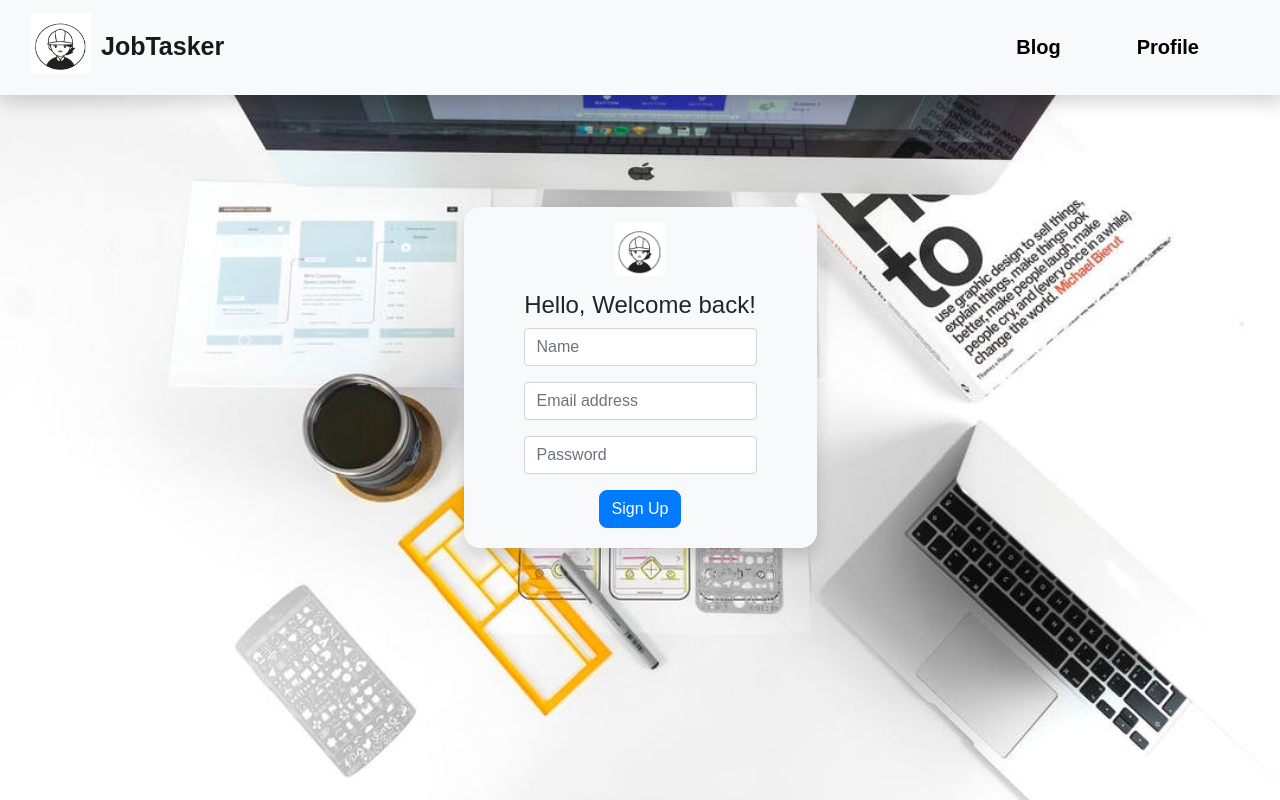
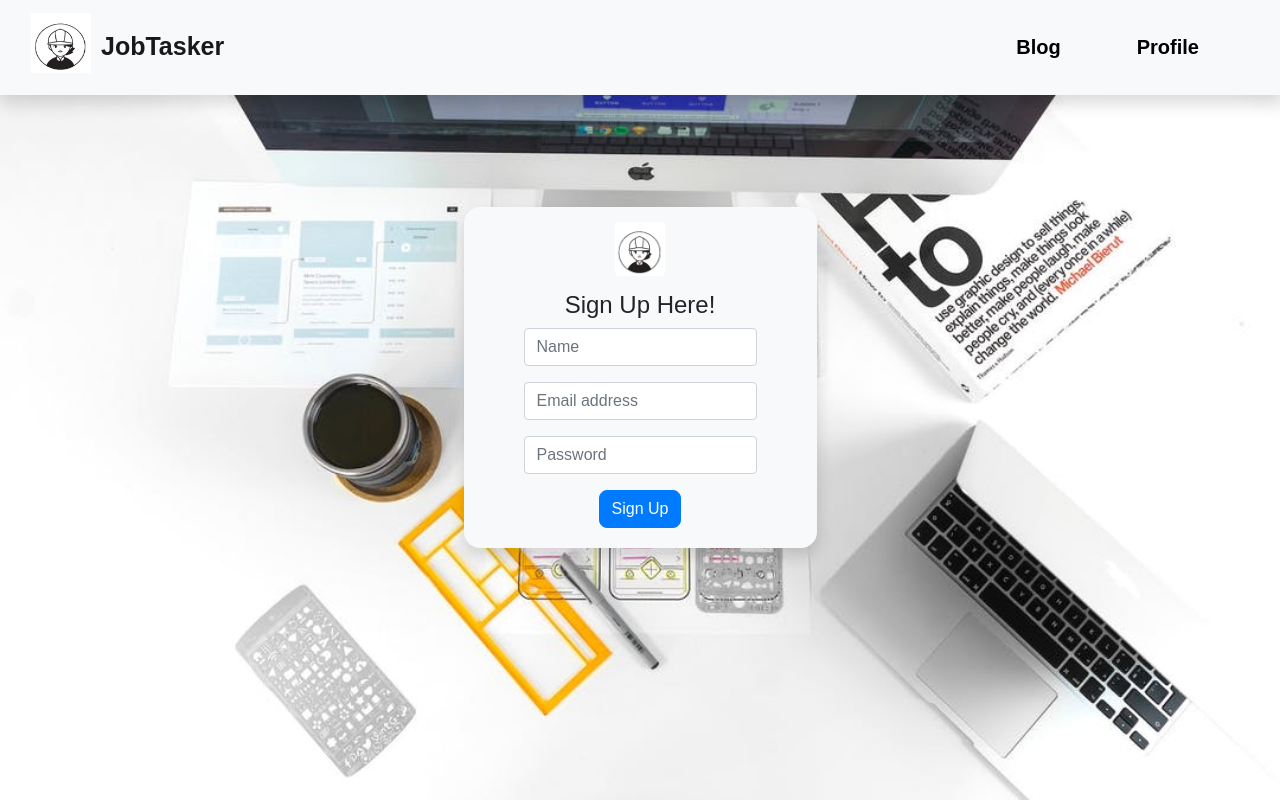
Before and after one commit to argohinori/TUBES-WEBPRO, a plain HTML site: page signUp.html in a window 1280 px wide. Drawn offline with nearby package versions, Linux system fonts and the light colour scheme.

Commit message:
Update signUp.html

```diff
--- a/signUp.html
+++ b/signUp.html
@@ -27,7 +27,7 @@
 		<div class="row justify-content-center">
 			<form class="form form-containter bg-light shadow">
 				<img class="rounded mx-auto d-block" src="img/logo.jpg" alt="logo" width="50" id="logologin">
-				<h4 class="text-center font-eight-bold">Hello, Welcome back!</h4>
+				<h4 class="text-center font-eight-bold">Sign Up Here!</h4>
                 <div class="form-group">
 			    	<input type="name" class="form-control" id="exampleInputName1" aria-describedby="emailHelp" placeholder="Name">
 			  	</div>
```
